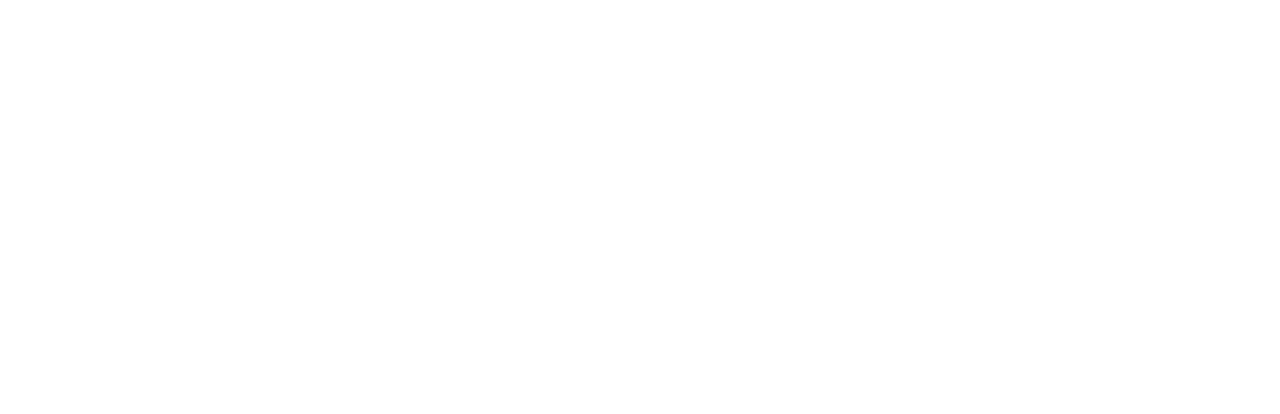
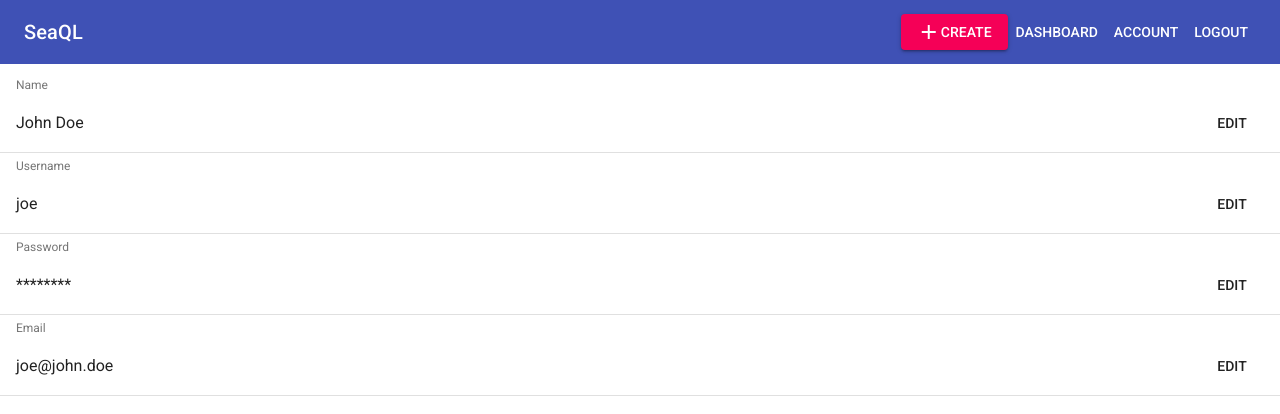
Before and after one commit to csc-366/front, a React (Create React App) app: page /account in a window 1280 px wide. Shown: the top 414 px of the page. Built offline with nearby package versions, Linux system fonts and the light colour scheme; a web font is replaced by a local one.

Commit message:
Account page display

```diff
--- a/src/components/App.js
+++ b/src/components/App.js
@@ -3,19 +3,26 @@
 import Cover from './cover/Cover';
 import Login from './login/Login';
 import Dashboard from './dashboard/Dashboard';
-import Details from "./details/Details";
-import Register from "./register/Register";
+import Header from './common/Header'
+import Details from './details/Details';
+import Register from './register/Register';
+import Account from './account/Account';
+
 import "./App.css";
 
 const App = () => {
     return (
+        <React.Fragment>
             <Router>
+                <Header />
                 <Route path="/" exact component={Cover}/>
                 <Route path="/login" component={Login}/>
                 <Route path="/register" component={Register}/>
                 <Route path="/dashboard" component={Dashboard}/>
                 <Route path="/details" component={Details}/>
+                <Route path="/account" component={Account}/>
             </Router>
+        </React.Fragment>
     )
 };
 
--- /dev/null
+++ b/src/components/account/Account.js
@@ -0,0 +1,83 @@
+import React from "react";
+import PropTypes from "prop-types";
+import {withStyles} from "@material-ui/core/styles";
+import List from "@material-ui/core/List";
+import ListItem from "@material-ui/core/ListItem";
+import ListItemText from "@material-ui/core/ListItemText";
+import Divider from "@material-ui/core/Divider";
+import Typography from "@material-ui/core/Typography";
+import Button from "@material-ui/core/Button";
+
+const styles = theme => ({
+    root: {
+        width: "100%",
+        backgroundColor: theme.palette.background.paper
+    },
+    dividerFullWidth: {
+        margin: `5px 0 0 ${theme.spacing.unit * 2}px`
+    }
+});
+
+class Account extends React.Component {
+    constructor(props) {
+        super(props);
+        this.state = {
+            firstName: "John",
+            lastName: "Doe",
+            username: "joe",
+            password: "password",
+            email: "joe@john.doe"
+        };
+    }
+
+    render() {
+        const {classes} = this.props;
+        const info = [
+            {
+                type: "Name",
+                value: this.state.firstName + " " + this.state.lastName
+            },
+            {
+                type: "Username",
+                value: this.state.username
+            },
+            {
+                type: "Password",
+                value: "*".repeat(this.state.password.length)
+            },
+            {
+                type: "Email",
+                value: this.state.email
+            }
+        ];
+
+        return (
+            <List className={classes.root}>
+                {info.map(entry => (
+                    <React.Fragment>
+                        <li>
+                            <Typography
+                                className={classes.dividerFullWidth}
+                                color="textSecondary"
+                                variant="caption"
+                            >
+                                {entry.type}
+                            </Typography>
+                        </li>
+                        <ListItem>
+                            <ListItemText primary={entry.value}/>
+                            <Button>Edit</Button>
+                        </ListItem>
+                        <Divider component="li"/>
+                    </React.Fragment>
+                ))}
+            </List>
+        );
+    }
+}
+
+Account.propTypes = {
+    classes: PropTypes.object.isRequired
+};
+
+export default withStyles(styles)(Account);
--- a/src/components/common/Header.js
+++ b/src/components/common/Header.js
@@ -1,4 +1,5 @@
 import React from 'react';
+import { Link } from "react-router-dom";
 import PropTypes from 'prop-types';
 import { withStyles } from '@material-ui/core/styles';
 import AppBar from '@material-ui/core/AppBar';
@@ -30,7 +31,8 @@
                         SeaQL
                     </Typography>
                     <CreateModalButton/>
-                    <Button color={"inherit"}>Account</Button>
+                    <Button color={"inherit"} component={Link} to="/dashboard">Dashboard</Button>
+                    <Button color={"inherit"} component={Link} to="/account">Account</Button>
                     <Button color={"inherit"}>Logout</Button>
                 </Toolbar>
             </AppBar>
--- a/src/components/dashboard/Dashboard.js
+++ b/src/components/dashboard/Dashboard.js
@@ -1,12 +1,10 @@
 import React from 'react';
 import ObservationTable from './ObservationTable';
-import Header from "../common/Header";
 
 class Dashboard extends React.Component {
     render() {
         return (
             <div className="dashboard">
-                <Header/>
                 <ObservationTable/>
             </div>
         )
```
Also changed, not shown: 1 other file (tests, documents, lock files or other folders). Lines whose indentation alone changed are shown as unchanged.
